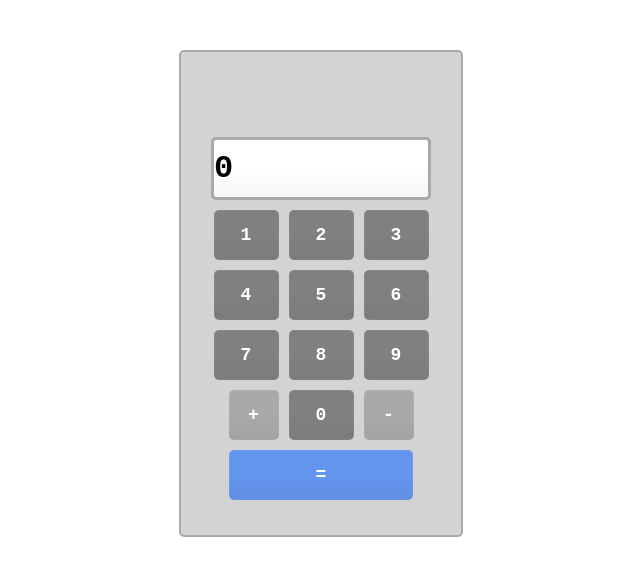
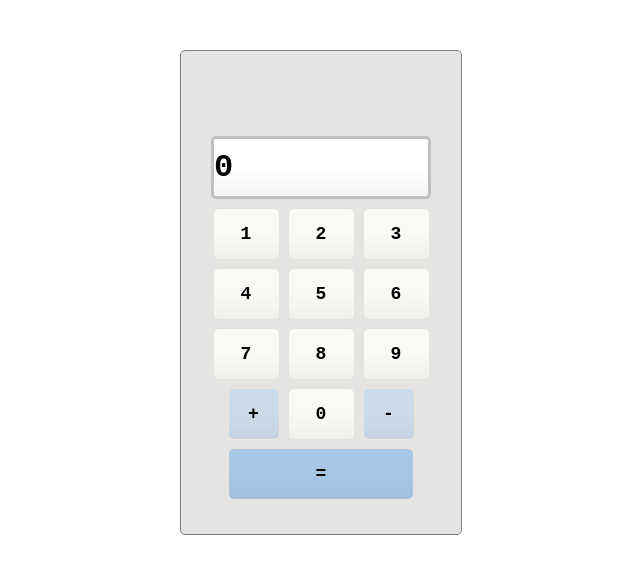
Before and after one commit to MayCaspi/MyNewApp, a plain HTML site: page index.html in a window 1280 px wide. Shown: the whole page, without its empty margins (319-959 px from the left). Drawn offline with Linux system fonts and the light colour scheme.

Commit message:
15-01-24

```diff
--- a/index.html
+++ b/index.html
@@ -18,11 +18,11 @@
         padding-bottom: 30px;
         padding-left: 25px;
         padding-right: 25px;
-        background-color: lightgray;
-        border-color: darkgray;
+        background-color: #E5E4E2;
+        border-color: gray;
         border-radius: 5px;
         border-style: solid;
-        border-width: 2px;
+        border-width: 1px;
         display: flex;
         flex-wrap: wrap;
         justify-content: center;
@@ -39,7 +39,7 @@
         margin:5px;
         padding-top: 10px;
         padding-bottom: 10px;
-        border-color: darkgray;
+        border-color: silver;
         border-style: solid;
         background-image: linear-gradient(to bottom,transparent,transparent 50%,rgba(0,0,0,.04));
         box-shadow: inset 0 0 0 1px rgba(255,255,255,.05);
@@ -59,31 +59,32 @@
         padding-top: 15px;
         padding-bottom: 15px;
         cursor: pointer;
-        color: white;
+        color: black;
         text-align: center;
         background-image: linear-gradient(to bottom, transparent, transparent 50%, rgba(0, 0, 0, .04));
         box-shadow: inset 0 0 0 1px rgba(255, 255, 255, .05);
+        background-color:#FAF9F6;
 
 
     }
 
     .butWide {
-        background-color: #6495ED;
+        background-color: #A7C7E7;
         width: 80%;
     }
     .but {
         width: 65px;
-        background-color:gray;
     }
 
     .but:hover,
     .butWide:hover,
     .butOperators:hover{
-        background-color: #333;
+        background-color: white;
     }
 
     .butOperators{
-        background-color: darkgray;border-radius: 5px;
+        background-color:#CCDBEA;
+        border-radius: 5px;
         width: 50px;
 
     }
```
